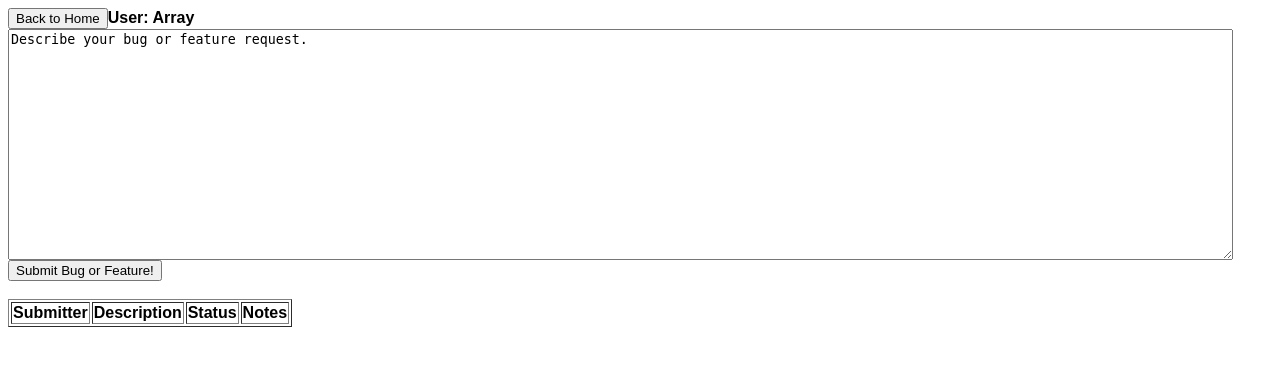
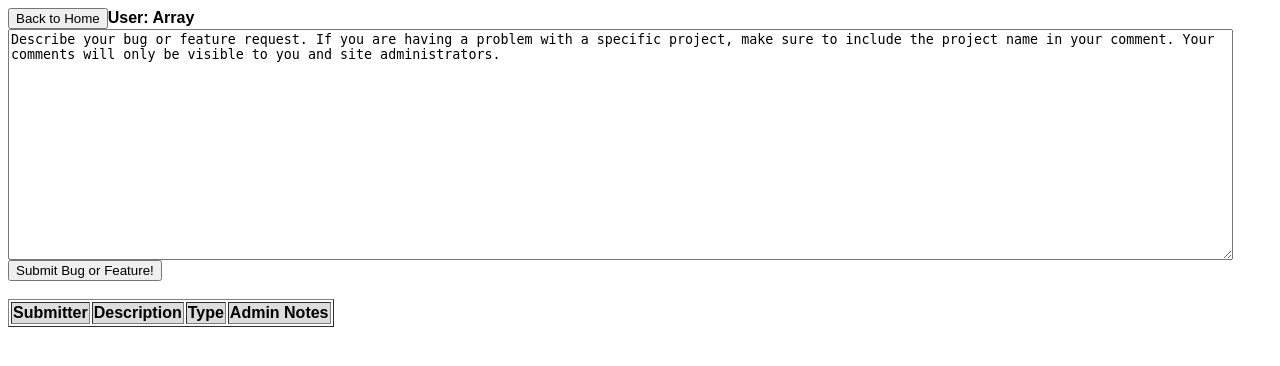
Before and after one commit to berman-lab/ymap, a PHP site: page /bug.php in a window 1280 px wide. Shown: the top 366 px of the page. Run offline with PHP 8.4, Linux system fonts and the light colour scheme; the visitor is signed in with stand-in values (Sample User, id 1); lists and menus that the app fills with data are empty.

Commit message:
Improved anonymity of bug-tracking subsystem by only showing user comments to same user and admin. Reduced inputs needed during new user registration, for improved anonymity. Improved clarity to users that system allows anonymous interaction with admin.

```diff
--- a/bug.php
+++ b/bug.php
@@ -6,6 +6,8 @@
 <?php
 	require_once 'php/constants.php';
 	chmod($GLOBALS['directory'].$GLOBALS['bugtrackDir'].$GLOBALS['bugtrackFile'], 0777);
+
+	$user = $_SESSION['user'];
 ?>
 <html lang="en">
 	<head>
@@ -13,7 +15,7 @@
 			body {font-family: arial;}
 		</style>
 		<meta http-equiv="content-type" content="text/html; charset=utf-8">
-		<title>Yeast Haplotype Analysis System</title>
+		<title>Ymap | Bug Report or Feature Request</title>
 		<script type="text/javascript" src="js/jquery-1.7.2.js"></script>
 		<script type="text/javascript" src="js/jquery.form.js"></script>
 		<script>
@@ -36,39 +38,53 @@
 	</head>
 	<body>
 		<div id="bugSubmit">
-			<button type="button" onclick="window.location.href='index.php'">Back to Home</button><b>User: <?php echo $_SESSION['user']?></b>
-			<input type="hidden" id="submitter" name="submitter" value="<?php echo $_SESSION['user']?>"><br>
-			<textarea id="description" rows="15" cols="150">Describe your bug or feature request.</textarea><br />
+			<button type="button" onclick="window.location.href='index.php'">Back to Home</button><b>User: <?php echo $user?></b>
+			<input type="hidden" id="submitter" name="submitter" value="<?php echo $user?>"><br>
+			<textarea id="description" rows="15" cols="150">Describe your bug or feature request. If you are having a problem with a specific project, make sure to include the project name in your comment. Your comments will only be visible to you and site administrators.</textarea><br />
 			<button type="button" onclick="submitBug()">Submit Bug or Feature!</button><br /><br />
 		</div>
 		<div id="bugList">
 			<table id="bugTable" border="1">
-				<tr>
+				<tr bgcolor="#DDDDDD">
 					<th>Submitter</th>
 					<th colspan=80>Description</th>
-					<th>Status</th>
-					<th colspan=80>Notes</th>
+					<th>Type</th>
+					<th colspan=80>Admin Notes</th>
 				</tr>
 					<?php
 					$bugtrackFile = $GLOBALS['directory'].$GLOBALS['bugtrackDir'].$GLOBALS['bugtrackFile'];
-					if (file_exists($bugtrackFile)){
+					if (file_exists($bugtrackFile)) {
 						$bugFileHandle = fopen($bugtrackFile, 'r');
 						while (($buffer = fgets($bugFileHandle, 4096)) !== false) {
-							list ($submitter, $description, $status, $notes) = explode("|", $buffer);
-							echo "
-								<tr>
-									<td>".$submitter."</td>
-									<td colspan=80>".$description."</td>
-									<td>".$status."</td>
-									<td colspan=80>".$notes."</td>
-								</tr>
-							";
+							list ($submitter, $description, $type, $notes, $status) = explode("|", $buffer);
+							$super_user_flag_file = $GLOBALS['directory']."users/".$user."/super.txt";
+							if ($status == 1) {
+								echo "<tr bgcolor='FFDDDD'>";
+							} else if ($status == 2) {
+								echo "<tr bgcolor='DDFFDD'>";
+							} else {
+								echo "<tr>";
+							}
+							if (file_exists($super_user_flag_file)) {  // Super-user privilidges.
+								echo "<td align='center'>".$submitter."</td>
+									  <td colspan=80>".$description."</td>
+									  <td align='center'>".$type."</td>
+									  <td colspan=80>".$notes."</td>";
+							} else {
+								if (($submitter == $user) || ($submitter == 'admin')) {
+									echo "<td align='center'>".$submitter."</td>
+										  <td colspan=80>".$description."</td>
+										  <td align='center'>".$type."</td>
+										  <td colspan=80>".$notes."</td>";
+								}
+							}
+							echo "</tr>";
 						}
 						fclose($bugFileHandle);
 					} else {
 						$bugsOutput = fopen($bugtrackFile, 'w');
 						chmod($bugsOutput, 0777);
-						fwrite($bugtrackFile, "test|test|test|test|test");
+						fwrite($bugtrackFile, "test|test|test|test|0");
 						fclose($bugsOutput);
 					}
 					?>
```
Also changed, not shown: index.php (+11 -4 lines), php/addBug_server.php (+9 -1 lines), register.php (+11 -4 lines).
